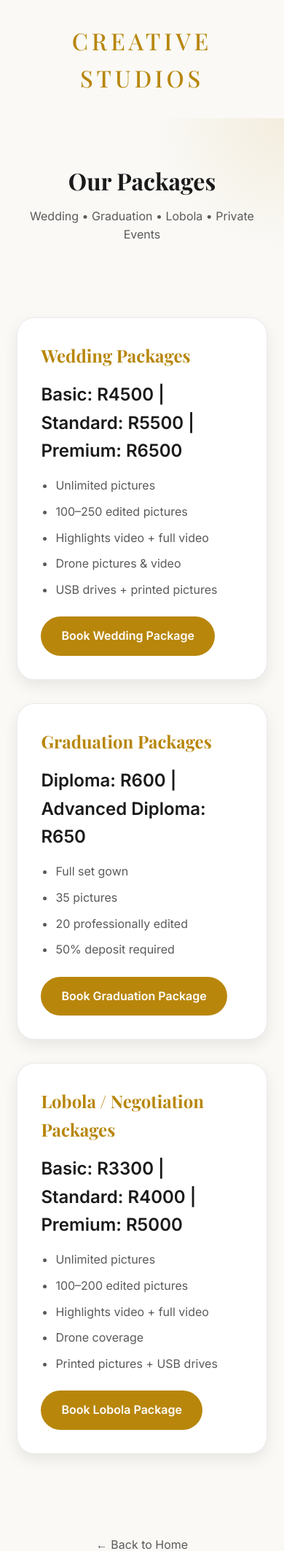
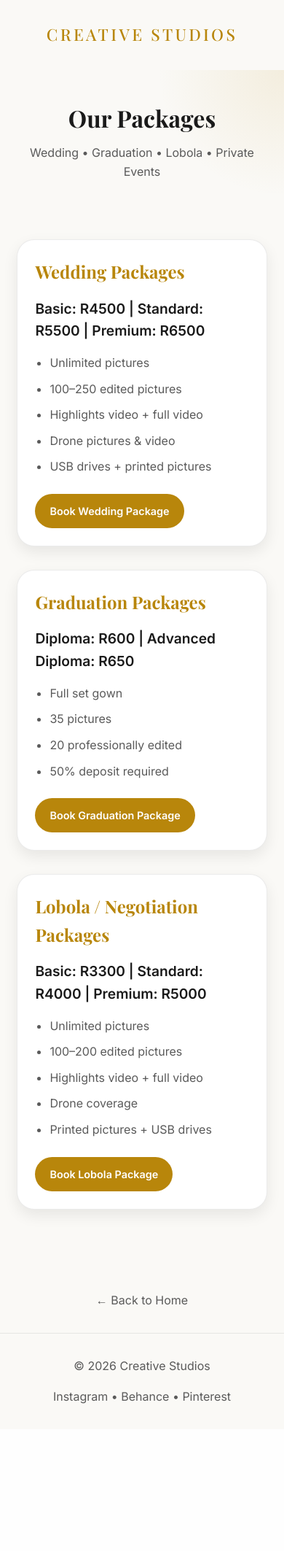
Before and after one commit to Napster-12/creativeStudios, a Flask app: page /pack in a window 390 px wide. Shown: the top 2126 px of the page at 73% size. After the commit the page ends 1924 px from the top, so only its background shows below. Run offline with Flask 3, Linux system fonts and the light colour scheme.

Commit message:
Adjust media queries for responsive design

```diff
--- a/templates/packages.html
+++ b/templates/packages.html
@@ -139,15 +139,44 @@
     color:var(--muted);
   }
 
-  @media(max-width:900px){
+  @media(max-width:1100px){
+    .packages{
+      grid-template-columns:repeat(2,1fr);
+    }
+  }
+
+  @media(max-width:700px){
     .packages{
       grid-template-columns:1fr;
+    }
+
+    .card{
+      padding:1.5rem;
+    }
+
+    .price{
+      font-size:1.2rem;
     }
 
     footer{
       flex-direction:column;
       gap:1rem;
       text-align:center;
+    }
+  }
+
+  @media(max-width:400px){
+    .logo{
+      font-size:1.4rem;
+    }
+
+    .header{
+      padding:40px 5%;
+    }
+
+    .btn{
+      padding:12px 20px;
+      font-size:0.9rem;
     }
   }
 </style>
```
